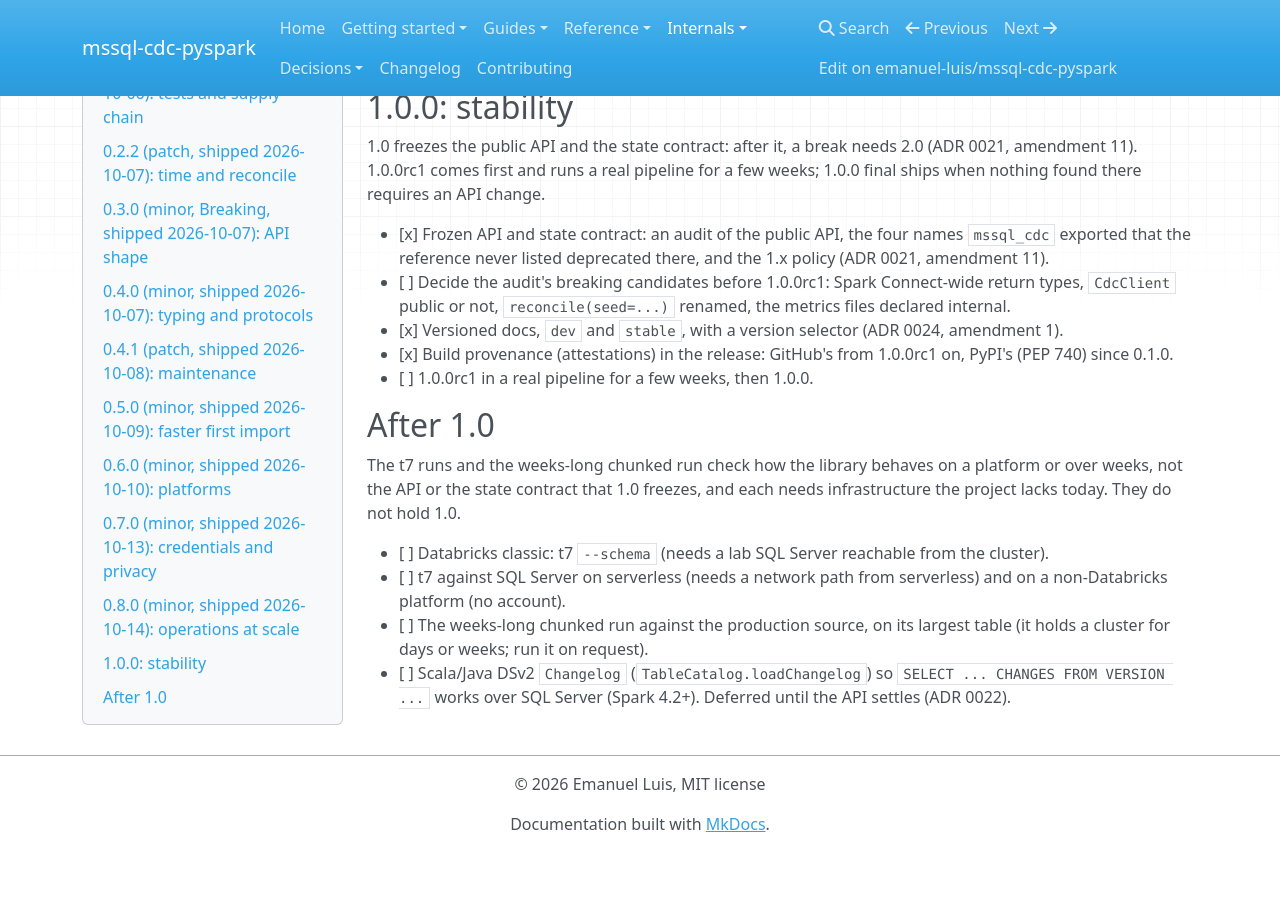
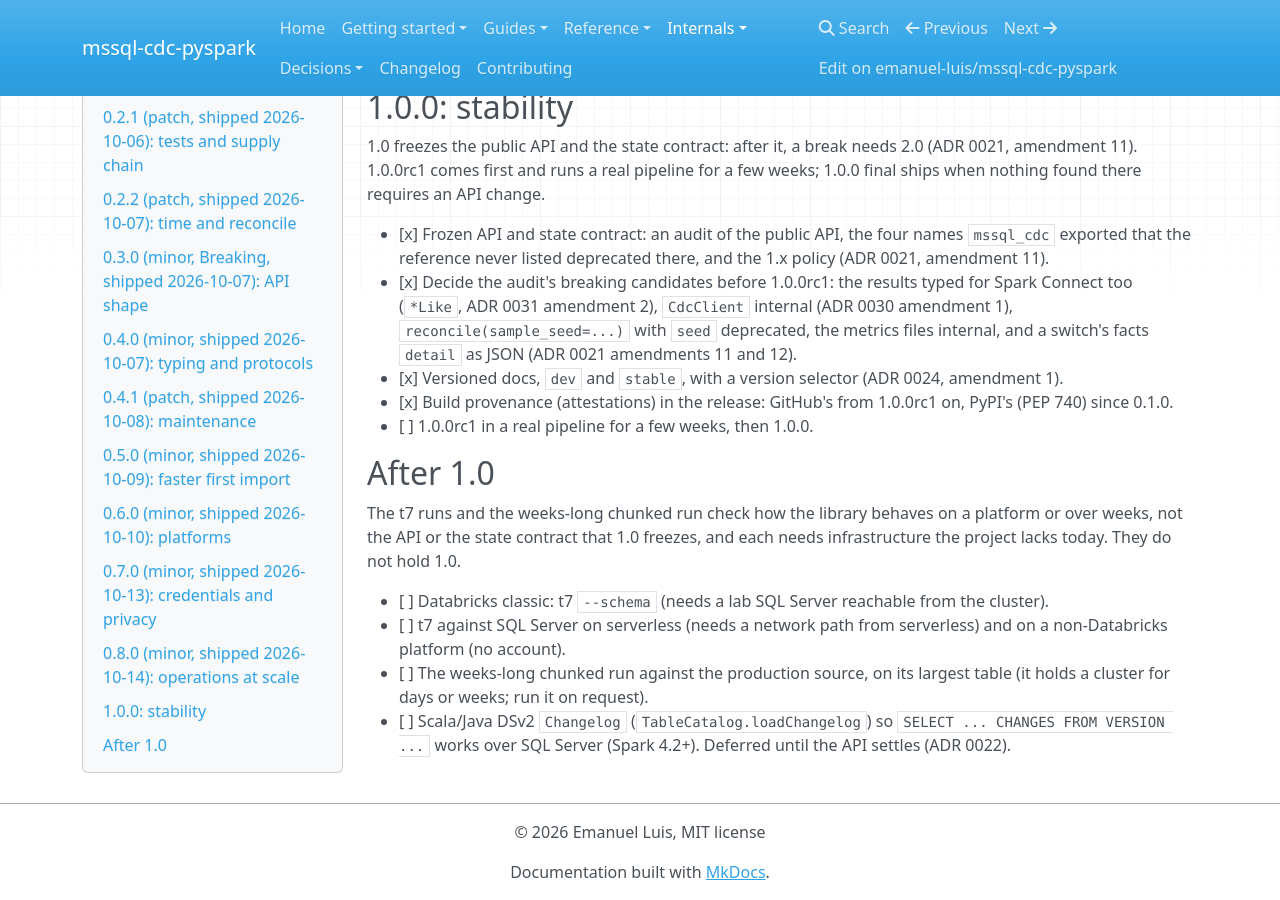
Before and after one commit to emanuel-luis/mssql-cdc-pyspark, an MkDocs documentation site: the page built from docs/ROADMAP.md, in a window 1280 px wide and 900 px high, scrolled down 2867 px. Built offline with MkDocs 1.6.1, drawn with Linux system fonts in a browser that asks for light colours; nearby versions of some CDN libraries; before the commit the page ends 3719 px from its top, so only the background shows below that.

Commit message:
docs(roadmap): the pre-1.0 breaking candidates are decided
The roadmap still listed the audit's breaking candidates as open. Each is
now done in its own commit before 1.0.0rc1: Spark Connect-wide result
types, CdcClient internal, reconcile's sample_seed, the metrics files
internal, and the switch's facts detail as JSON.

```diff
--- a/docs/ROADMAP.md
+++ b/docs/ROADMAP.md
@@ -140,9 +140,10 @@ ships when nothing found there requires an API change.
 - [x] Frozen API and state contract: an audit of the public API, the four names
       `mssql_cdc` exported that the reference never listed deprecated there, and the 1.x
       policy (ADR 0021, amendment 11).
-- [ ] Decide the audit's breaking candidates before 1.0.0rc1: Spark Connect-wide return
-      types, `CdcClient` public or not, `reconcile(seed=...)` renamed, the metrics files
-      declared internal.
+- [x] Decide the audit's breaking candidates before 1.0.0rc1: the results typed for Spark
+      Connect too (`*Like`, ADR 0031 amendment 2), `CdcClient` internal (ADR 0030 amendment
+      1), `reconcile(sample_seed=...)` with `seed` deprecated, the metrics files internal,
+      and a switch's facts `detail` as JSON (ADR 0021 amendments 11 and 12).
 - [x] Versioned docs, `dev` and `stable`, with a version selector (ADR 0024, amendment 1).
 - [x] Build provenance (attestations) in the release: GitHub's from 1.0.0rc1 on, PyPI's
       (PEP 740) since 0.1.0.
```
